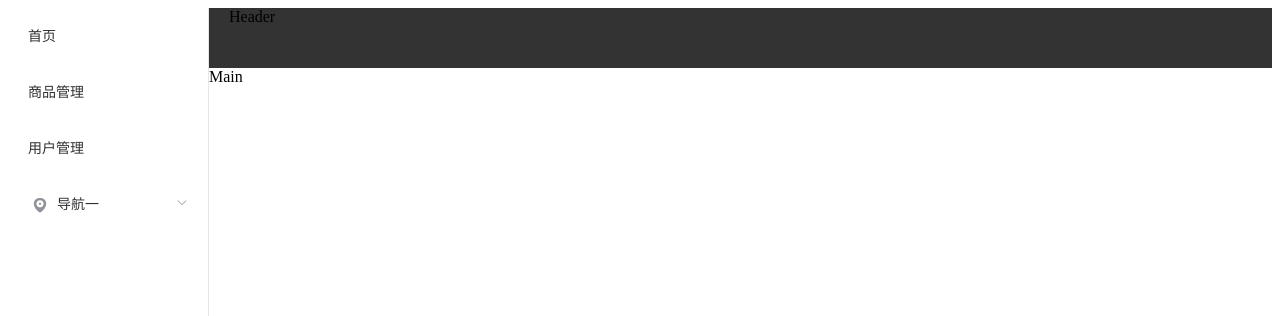
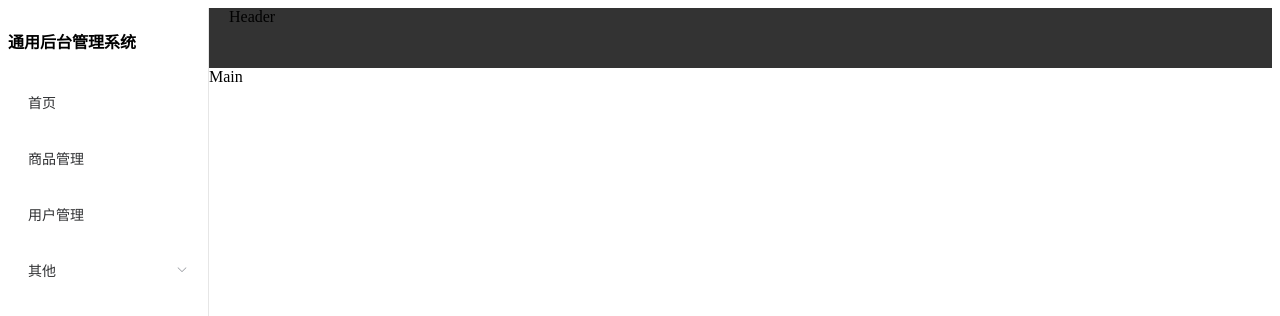
Before and after one commit to Simple-Coder/vue-manage, a Vue app in the folder vue-manage/: page / in a window 1280 px wide. Shown: the top 316 px of the page. Built offline with nearby package versions, Linux system fonts and the light colour scheme.

Commit message:
menu彩蛋

```diff
--- a/vue-manage/src/components/CommonAside.vue
+++ b/vue-manage/src/components/CommonAside.vue
@@ -6,6 +6,7 @@
     @close="handleClose"
     :collapse="isCollapse"
   >
+    <h4>通用后台管理系统</h4>
     <el-menu-item
       v-for="item in noChildren"
       :index="item.path"
@@ -15,15 +16,16 @@
       <span slot="title">{{ item.label }}</span>
     </el-menu-item>
 
-    <el-submenu index="2">
+    <el-submenu v-for="item in hasChildren" :index="item.path" :key="item.path">
       <template slot="title">
-        <i class="el-icon-location"></i>
-        <span slot="title">导航一</span>
+        <i class="'el-icon-' + item.icon"></i>
+        <span slot="title">{{ item.label }}</span>
       </template>
-      <el-menu-item-group>
-        <span slot="title">分组一</span>
-        <el-menu-item index="1-1">选项1</el-menu-item>
-        <el-menu-item index="1-2">选项2</el-menu-item>
+      <el-menu-item-group
+        v-for="(subItem, subIndex) in item.children"
+        :key="subItem.path"
+      >
+        <el-menu-item :index="subIndex">{{ subItem.label }}</el-menu-item>
       </el-menu-item-group>
     </el-submenu>
   </el-menu>
```
